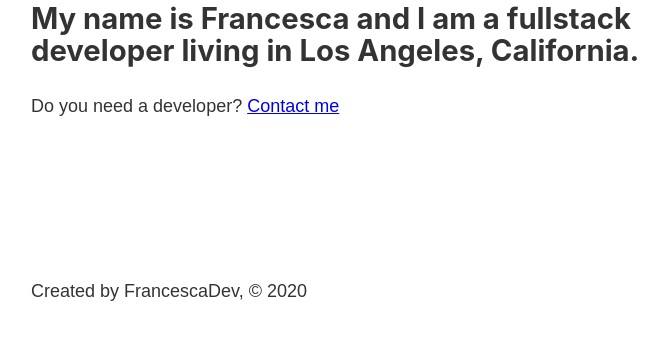
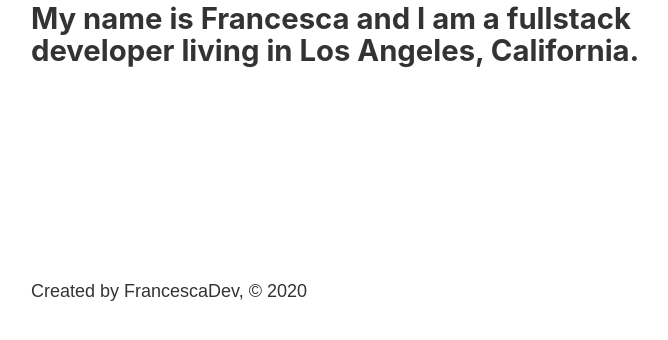
Before and after one commit to FrancescaDev/coding-cortex, a Gatsby site: page / in a window 1280 px wide. Shown: the part 452-792 px from the top of the page, without its empty margins (252-920 px from the left). Built offline with nearby package versions, Linux system fonts and the light colour scheme; Gatsby itself is replaced by a stand-in of ours.

Commit message:
Cleaned up link on homepage

```diff
--- a/src/pages/index.js
+++ b/src/pages/index.js
@@ -10,7 +10,6 @@
     <Head title="Home"/>
     <h1>Welcome</h1>
     <h2>My name is Francesca and I am a fullstack developer living in Los Angeles, California.</h2>
-    <p>Do you need a developer? <Link to="/contact">Contact me</Link></p>
     </Layout>
   )
 }
```
